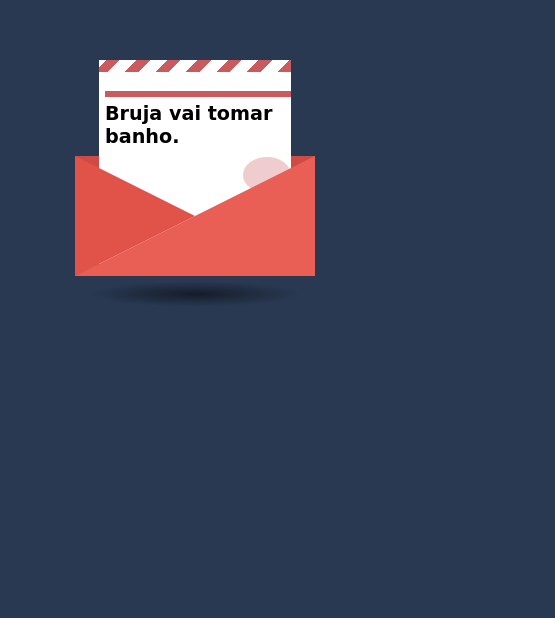
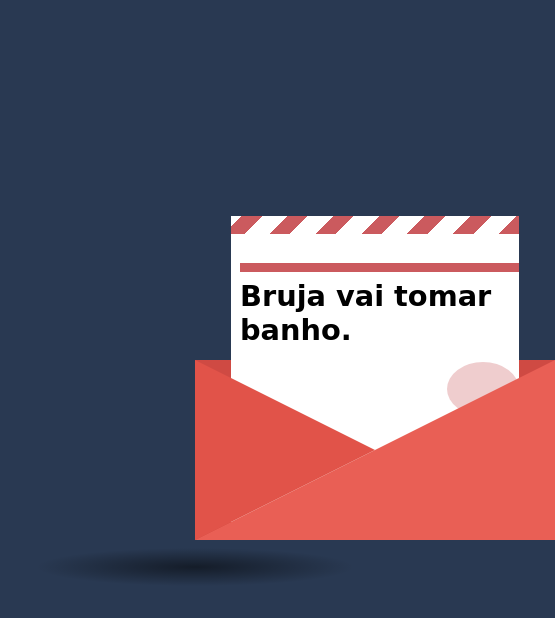
Before and after one commit to matheusaaguirra/carta, a plain HTML site: page index.html in a window 390 px wide. Shown: the part 172-790 px from the top of the page, 555 px wide, since content can reach past the window. Drawn offline with Linux system fonts and the light colour scheme.

Commit message:
Update stlyes.css
quase acabando carta

```diff
--- a/stlyes.css
+++ b/stlyes.css
@@ -143,8 +143,9 @@ body{
 
 @media (max-width: 1192px){
     .container{
+        margin: 5rem;
         justify-content: center;
-        zoom: 1.2;
+        zoom: 1.8;
     }
 
 }
```
